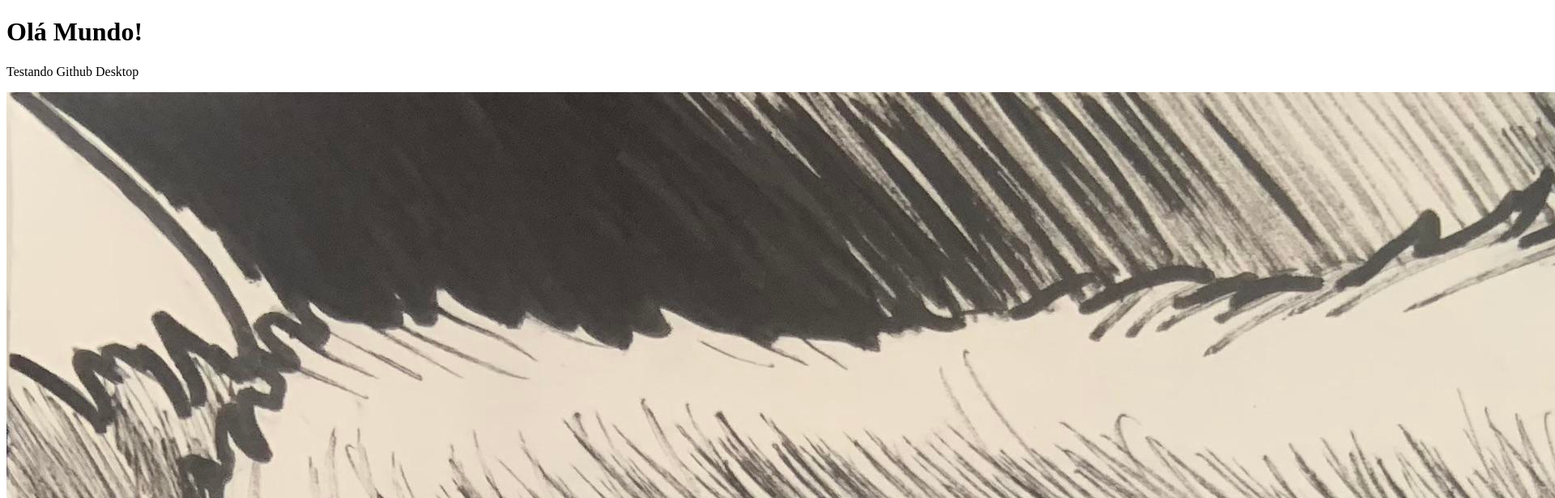
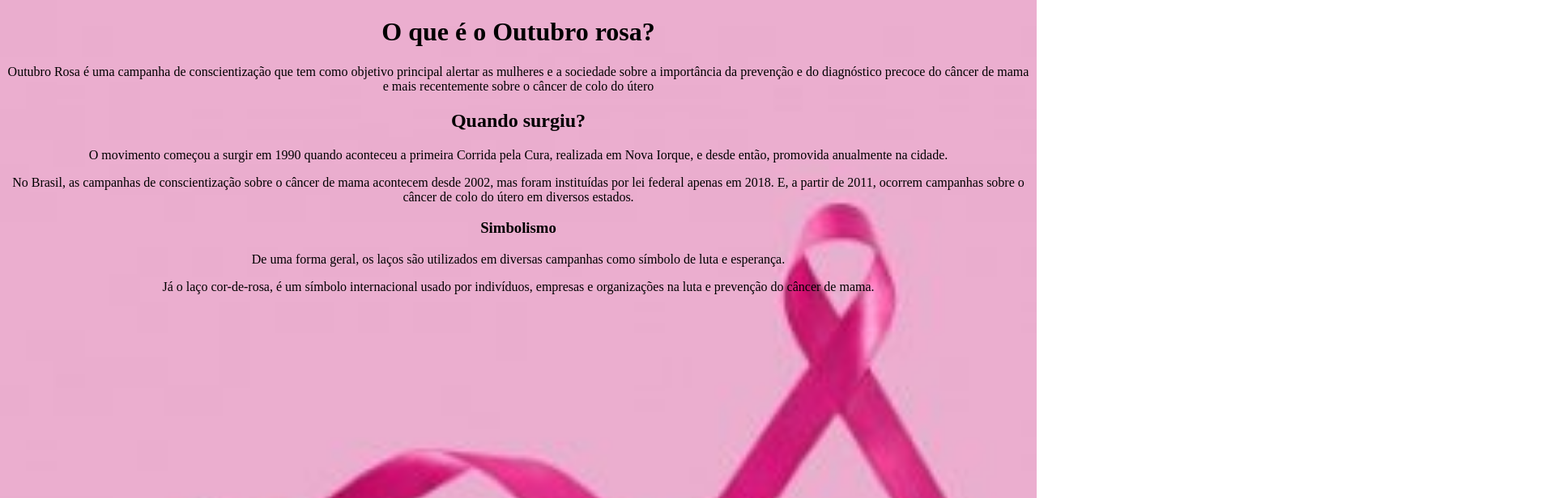
Before and after one commit to Drobenn/LTPW, a plain HTML site: page Aula/index.html in a window 1280 px wide. Shown: the top 616 px of the page at 81% size, 1920 px wide, since content can reach past the window. Drawn offline with Linux system fonts and the light colour scheme.

Commit message:
Aula
trabalho

```diff
--- /dev/null
+++ b/Aula/css/style.css
@@ -0,0 +1,26 @@
+body {
+    background-image: url(../images/outubro-rosa-300x207.jpg);
+    background-repeat: no-repeat;
+    background-size: cover;
+
+}
+
+h1 {
+    text-align: center;
+}
+
+h2 {
+    text-align: center;
+}
+
+h3 {
+    text-align: center;
+}
+
+p {
+    text-align: center;
+}
+.texto {
+
+    text-align: center;
+}
--- a/Aula/index.html
+++ b/Aula/index.html
@@ -4,11 +4,20 @@
     <meta charset="UTF-8">
     <meta http-equiv="X-UA-Compatible" content="IE=edge">
     <meta name="viewport" content="width=device-width, initial-scale=1.0">
-    <title>Minha Página</title>
+    <title>Outubro Rosa</title>
+    <link rel="stylesheet" href="css/style.css">
 </head>
 <body>
-    <h1> Olá Mundo!</h1>
-    <p> Testando Github Desktop</p>
-    <img src="arbi3avekrf61.jpg" alt="">
+    <div class="texto1">
+    <h1>O que é o Outubro rosa?</h1>
+    <p>Outubro Rosa é uma campanha de conscientização que tem como objetivo principal alertar as mulheres e a sociedade sobre a importância da prevenção e do diagnóstico precoce do câncer de mama e mais recentemente sobre o câncer de colo do útero</p>
+    </div>
+
+    <h2>Quando surgiu?</h2>
+    <p>O movimento começou a surgir em 1990 quando aconteceu a primeira Corrida pela Cura, realizada em Nova Iorque, e desde então, promovida anualmente na cidade.</p>
+    <p>No Brasil, as campanhas de conscientização sobre o câncer de mama acontecem desde 2002, mas foram instituídas por lei federal apenas em 2018. E, a partir de 2011, ocorrem campanhas sobre o câncer de colo do útero em diversos estados.</p>
+    <h3>Simbolismo</h3>
+    <p>De uma forma geral, os laços são utilizados em diversas campanhas como símbolo de luta e esperança.</p>
+    <p>Já o laço cor-de-rosa, é um símbolo internacional usado por indivíduos, empresas e organizações na luta e prevenção do câncer de mama.</p>
 </body>
 </html>
```
Also changed, not shown: Aula/arbi3avekrf61.jpg (deleted), Aula/images/outubro-rosa-300x207.jpg (added).
